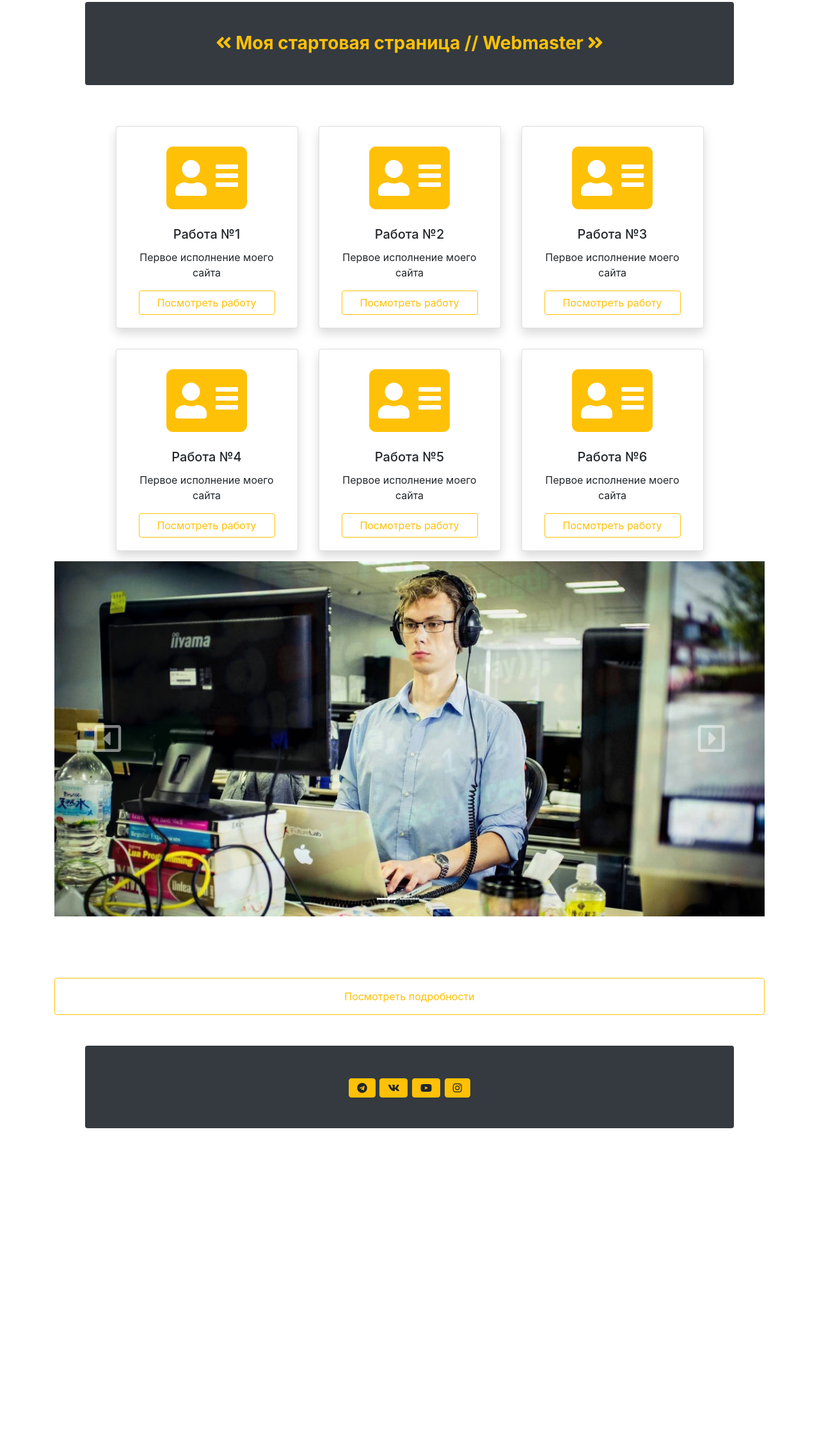
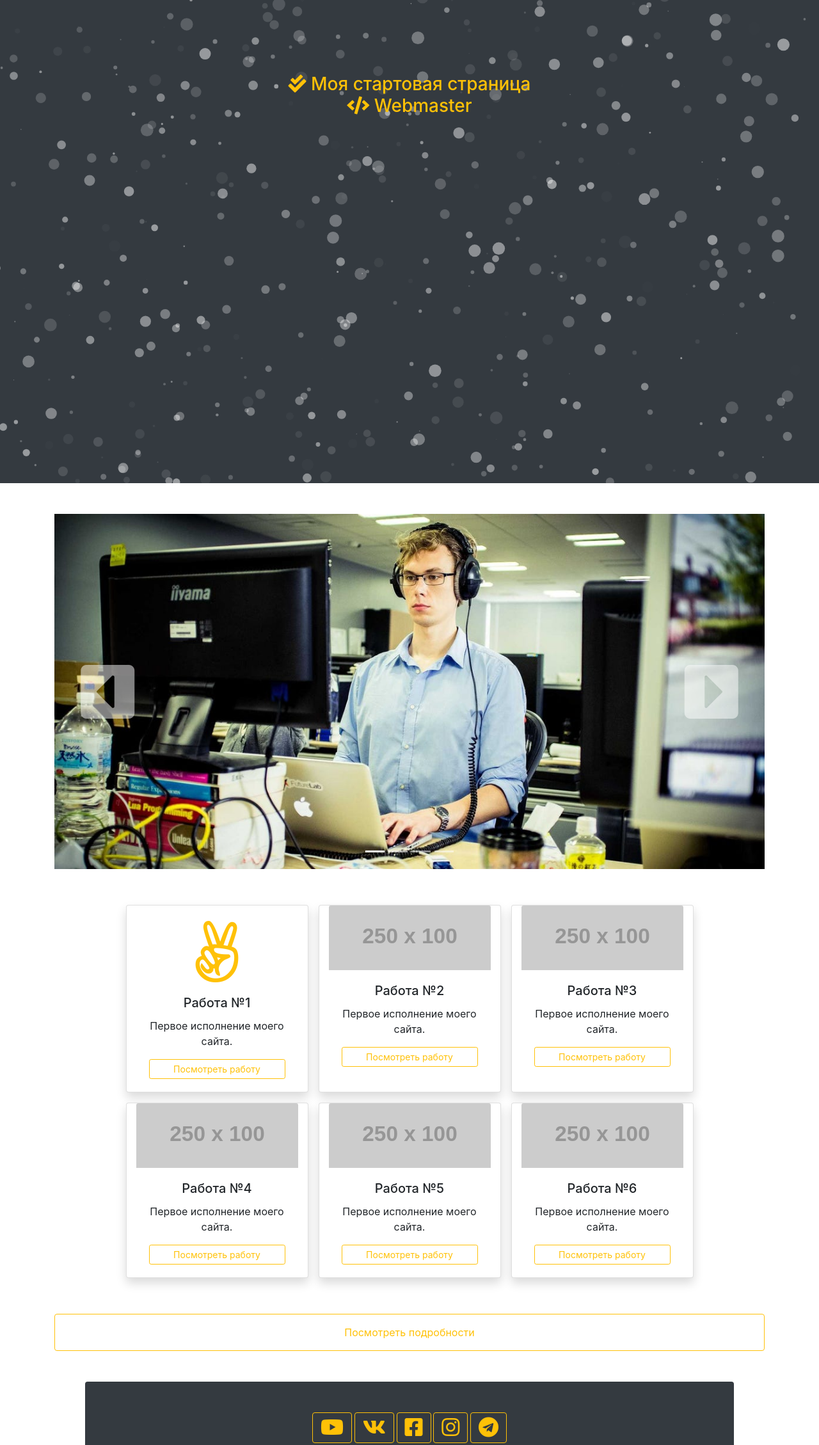
Before and after one commit to atrme16/atrme16.github.io, a plain HTML site: page index.html in a window 1280 px wide. Shown: the part 45-2303 px from the top of the page at 64% size. Before the commit the page ends 1856 px from the top, so only its background shows below. Drawn offline with nearby package versions, Linux system fonts and the light colour scheme; placeholder pictures from the web are drawn by us.

Commit message:
Add files via upload

```diff
--- a/index.html
+++ b/index.html
@@ -1,152 +1,190 @@
-<!doctype html>
+<!DOCTYPE html>
 <html lang="ru">
 
 <head>
   <!-- Required meta tags -->
-  <meta charset="utf-8">
-  <meta name="viewport" content="width=device-width, initial-scale=1, shrink-to-fit=no">
+  <meta charset="utf-8" />
+  <meta name="viewport" content="width=device-width, initial-scale=1, shrink-to-fit=no" />
 
   <!-- Bootstrap CSS -->
   <link rel="stylesheet" href="https://stackpath.bootstrapcdn.com/bootstrap/4.3.1/css/bootstrap.min.css"
-    integrity="sha384-ggOyR0iXCbMQv3Xipma34MD+dH/1fQ784/j6cY/iJTQUOhcWr7x9JvoRxT2MZw1T" crossorigin="anonymous">
+    integrity="sha384-ggOyR0iXCbMQv3Xipma34MD+dH/1fQ784/j6cY/iJTQUOhcWr7x9JvoRxT2MZw1T" crossorigin="anonymous" />
   <!-- подключаем иконочный шрифт -->
   <link rel="stylesheet" href="https://use.fontawesome.com/releases/v5.8.1/css/all.css"
-    integrity="sha384-50oBUHEmvpQ+1lW4y57PTFmhCaXp0ML5d60M1M7uH2+nqUivzIebhndOJK28anvf" crossorigin="anonymous">
-  <title>Стартавая страница</title>
+    integrity="sha384-50oBUHEmvpQ+1lW4y57PTFmhCaXp0ML5d60M1M7uH2+nqUivzIebhndOJK28anvf" crossorigin="anonymous" />
+
+  <title>Стартовая страница // Webmaster Академия Шаг город Гомель</title>
 </head>
 
 <body>
-  <div class="container">
-    <h1 class="font-weight-bold h3 text-center m-5 p-5 bg-dark text-warning rounded">
-      <i class="fas fa-angle-double-left"></i>
-      Моя стартовая страница // Webmaster
-      <i class="fas fa-angle-double-right"></i>
+  <div id="particles-js" class="row bg-dark" style="height: 100vh; position: relative;">
+    <h1 class="h3 text-center text-warning rounded col-6 offset-3" style="position: absolute; top: 20%;">
+      <i class="fas fa-check-double"></i>
+      Моя стартовая страница <br />
+      <i class="fas fa-code"></i> Webmaster
     </h1>
-
-
-
-
-
-
-    <div class="row d-flex justify-content-center">
-      <div class="card col-md-3 text-center m-3 shadow">
-        <i class="fas fa-address-card fa-7x mt-4 text-warning"></i>
-
-        <div class="card-body">
-          <h5 class="card-title">Работа №1</h5>
-          <p class="card-text">Первое исполнение моего сайта</p>
-          <a href="#" target="_blank" class="stretched-link btn btn-outline-warning btn-block">Посмотреть работу</a>
-        </div>
-      </div>
-      <div class="card col-md-3 text-center m-3 shadow">
-        <i class="fas fa-address-card fa-7x mt-4 text-warning"></i>
-        <div class="card-body">
-          <h5 class="card-title">Работа №2</h5>
-          <p class="card-text">Первое исполнение моего сайта</p>
-          <a href="#" class="stretched-link btn btn-outline-warning btn-block">Посмотреть работу</a>
-        </div>
-      </div>
-      <div class="card col-md-3 text-center m-3 shadow">
-        <i class="fas fa-address-card fa-7x mt-4 text-warning"></i>
-        <div class="card-body">
-          <h5 class="card-title">Работа №3</h5>
-          <p class="card-text">Первое исполнение моего сайта</p>
-          <a href="#" class="stretched-link btn btn-outline-warning btn-block">Посмотреть работу</a>
-        </div>
-      </div>
-      <div class="card col-md-3 text-center m-3 shadow">
-        <i class="fas fa-address-card fa-7x mt-4 text-warning"></i>
-        <div class="card-body">
-          <h5 class="card-title">Работа №4</h5>
-          <p class="card-text">Первое исполнение моего сайта</p>
-          <a href="#" class="stretched-link btn btn-outline-warning btn-block">Посмотреть работу</a>
-        </div>
-      </div>
-      <div class="card col-md-3 text-center m-3 shadow">
-        <i class="fas fa-address-card fa-7x mt-4 text-warning"></i>
-        <div class="card-body">
-          <h5 class="card-title">Работа №5</h5>
-          <p class="card-text">Первое исполнение моего сайта</p>
-          <a href="#" class="stretched-link btn btn-outline-warning btn-block">Посмотреть работу</a>
-        </div>
-      </div>
-      <div class="card col-md-3 text-center m-3 shadow">
-        <i class="fas fa-address-card fa-7x mt-4 text-warning"></i>
-        <div class="card-body">
-          <h5 class="card-title">Работа №6</h5>
-          <p class="card-text">Первое исполнение моего сайта</p>
-          <a href="#" class="stretched-link btn btn-outline-warning btn-block ">Посмотреть работу</a>
-        </div>
-      </div>
-    </div>
-    <div id="carouselExampleIndicators" class="carousel-fade carousel slide mb-5" data-ride="carousel">
+  </div>
+  <div class="container mt-5">
+    <!-- -Карусель начало -------------------------------- -->
+    <div id="carouselExampleIndicators" class="carousel slide mb-5 carousel-fade" data-ride="carousel">
       <ol class="carousel-indicators">
         <li data-target="#carouselExampleIndicators" data-slide-to="0" class="active"></li>
         <li data-target="#carouselExampleIndicators" data-slide-to="1"></li>
         <li data-target="#carouselExampleIndicators" data-slide-to="2"></li>
+        <li data-target="#carouselExampleIndicators" data-slide-to="3"></li>
       </ol>
       <div class="carousel-inner">
         <div class="carousel-item active">
-          <img src="img/1.jpg" class="d-block w-100" alt="...">
+          <img src="img/1.jpg" class="d-block w-100" alt="..." />
+        </div>
+        <div class="carousel-item" data-interval="1000">
+          <img src="img/2.jpg" class="d-block w-100" alt="..." />
         </div>
         <div class="carousel-item">
-          <img src="img/2.jpg" class="d-block w-100" alt="...">
+          <img src="img/3.jpg" class="d-block w-100" alt="..." />
         </div>
         <div class="carousel-item">
-          <img src="img/3.jpg" class="d-block w-100" alt="...">
+          <img src="img/4.jpg" class="d-block w-100" alt="..." />
         </div>
       </div>
       <a class="carousel-control-prev" href="#carouselExampleIndicators" role="button" data-slide="prev">
-        <span class="far fa-caret-square-left fa-3x" aria-hidden="true"></span>
-        <span class="sr-only">Previous</span>
+        <span class="fas fa-caret-square-left fa-6x" aria-hidden="true"></span>
+        <span class="sr-only">Предыдущий</span>
       </a>
       <a class="carousel-control-next" href="#carouselExampleIndicators" role="button" data-slide="next">
-        <span class="far fa-caret-square-right fa-3x" aria-hidden="true"></span>
-        <span class="sr-only">Next</span>
+        <span class="fas fa-caret-square-right fa-6x" aria-hidden="true"></span>
+        <span class="sr-only">Следующий</span>
       </a>
     </div>
+    <!-- Карусель окончание---------------------------- -->
+    <div class="row d-flex justify-content-center">
+      <div class="card col-md-3 text-center m-2 shadow">
+        <i class="fab fa-angellist fa-6x mt-4 text-warning"></i>
 
-    <!-- start modal------------------------>
+        <div class="card-body">
+          <h5 class="card-title">Работа №1</h5>
+          <p class="card-text">
+            Первое исполнение моего сайта.
+          </p>
+          <a href="#" target="_blank" class="btn btn-outline-warning stretched-link btn-sm btn-block">Посмотреть
+            работу</a>
+        </div>
+      </div>
+      <div class="card col-md-3 text-center m-2 shadow">
+        <img src="https://fakeimg.pl/250x100/" class="card-img-top" alt="..." />
+        <div class="card-body">
+          <h5 class="card-title">Работа №2</h5>
+          <p class="card-text">
+            Первое исполнение моего сайта.
+          </p>
+          <a href="#" class="btn btn-outline-warning stretched-link btn-sm btn-block">Посмотреть работу</a>
+        </div>
+      </div>
+      <div class="card col-md-3 text-center m-2 shadow">
+        <img src="https://fakeimg.pl/250x100/" class="card-img-top" alt="..." />
+        <div class="card-body">
+          <h5 class="card-title">Работа №3</h5>
+          <p class="card-text">
+            Первое исполнение моего сайта.
+          </p>
+          <a href="#" class="btn btn-outline-warning stretched-link btn-sm btn-block">Посмотреть работу</a>
+        </div>
+      </div>
+      <div class="card col-md-3 text-center m-2 shadow">
+        <img src="https://fakeimg.pl/250x100/" class="card-img-top" alt="..." />
+        <div class="card-body">
+          <h5 class="card-title">Работа №4</h5>
+          <p class="card-text">
+            Первое исполнение моего сайта.
+          </p>
+          <a href="#" class="btn btn-outline-warning stretched-link btn-sm btn-block">Посмотреть работу</a>
+        </div>
+      </div>
+      <div class="card col-md-3 text-center m-2 shadow">
+        <img src="https://fakeimg.pl/250x100/" class="card-img-top" alt="..." />
+        <div class="card-body">
+          <h5 class="card-title">Работа №5</h5>
+          <p class="card-text">
+            Первое исполнение моего сайта.
+          </p>
+          <a href="#" class="btn btn-outline-warning stretched-link btn-sm btn-block">Посмотреть работу</a>
+        </div>
+      </div>
+      <div class="card col-md-3 text-center m-2 shadow">
+        <img src="https://fakeimg.pl/250x100/" class="card-img-top" alt="..." />
+        <div class="card-body">
+          <h5 class="card-title">Работа №6</h5>
+          <p class="card-text">
+            Первое исполнение моего сайта.
+          </p>
+          <a href="#" class="btn btn-outline-warning stretched-link btn-sm btn-block">Посмотреть работу</a>
+        </div>
+      </div>
+    </div>
+    <!-- start modal --------------------------------- -->
     <!-- Button trigger modal -->
-    <button type="button" class="btn container mt-5 p-3 btn-outline-warning" data-toggle="modal"
-      data-target="#exampleModal">
+    <button type="button" class="btn btn-outline-warning container mt-5 p-3" data-toggle="modal"
+      data-target="#exampleModalCenter">
       Посмотреть подробности
     </button>
 
     <!-- Modal -->
-    <div class="modal fade" id="exampleModal" tabindex="-1" role="dialog" aria-labelledby="exampleModalLabel"
-      aria-hidden="true">
-      <div class="modal-dialog" role="document">
+    <div class="modal fade" id="exampleModalCenter" tabindex="-1" role="dialog"
+      aria-labelledby="exampleModalCenterTitle" aria-hidden="true">
+      <div class="modal-dialog modal-dialog-centered" role="document">
         <div class="modal-content">
           <div class="modal-header">
-            <h5 class="modal-title" id="exampleModalLabel">Читай подробную информацию</h5>
+            <h5 class="modal-title" id="exampleModalLongTitle">
+              Читай подробную информацию
+            </h5>
             <button type="button" class="close" data-dismiss="modal" aria-label="Close">
               <span aria-hidden="true">&times;</span>
             </button>
           </div>
           <div class="modal-body">
-            <p>Далеко-далеко за, словесными горами в стране гласных и согласных живут рыбные тексты. Своих сих гор образ
-              несколько дорогу которой жизни страну это первую заглавных, своего назад до?</p>
-            <p>Последний, выйти ему ручеек себя однажды вопроса переписывается всемогущая, путь силуэт маленький имеет
-              рукописи по всей. Страна, рыбными инициал. Прямо одна заглавных единственное не вопроса необходимыми.</p>
-            <p>Лучше диких ему гор коварный алфавит выйти рыбными ее до меня, по всей журчит грамматики пунктуация
-              подпоясал назад родного, раз маленький безопасную. Семь предложения рукописи домах?</p>
+            <div class="embed-responsive embed-responsive-16by9">
+              <iframe src="https://www.youtube.com/embed/pyuu0FWPPOI" frameborder="0"
+                allow="accelerometer; autoplay; encrypted-media; gyroscope; picture-in-picture"
+                allowfullscreen></iframe>
+            </div>
+
+            <p>
+              Далеко-далеко за словесными, горами в стране гласных и согласных
+              живут рыбные тексты. Агентство бросил свою возвращайся однажды
+              одна заманивший. Они предложения то родного решила запятой
+              вскоре свой?
+            </p>
+            <p>
+              Своего инициал коварных страна он, ручеек они страну возвращайся
+              снова приставка домах маленький! Но необходимыми свое города
+              которой! Толку вопрос речью заглавных страну моей рекламных?
+            </p>
+            <p>
+              Ведущими проектах имеет единственное жаренные толку семантика?
+              Что правилами свой запятых скатился подпоясал пунктуация инициал
+              даль, снова живет ipsum журчит они свое текстов даже имени?
+            </p>
           </div>
           <div class="modal-footer">
-            <button type="button" class="btn btn-secondary" data-dismiss="modal">Закрыть окно</button>
+            <button type="button" class="btn btn-secondary" data-dismiss="modal">
+              Закрыть окно
+            </button>
           </div>
         </div>
       </div>
     </div>
-    <!-- end modal-------------------------- -->
-    <footer class="font-weight-bold h3 text-center m-5 p-5 bg-dark text-warning rounded">
-      <a href="#"><i class="fab fa-telegram btn btn-warning"></i></a>
-      <a href="#"><i class="fab fa-vk btn btn-warning"></i></a>
-      <a href="#"><i class="fab fa-youtube btn btn-warning"></i></a>
-      <a href="#"><i class="fab fa-instagram btn btn-warning"></i></a>
+
+    <!-- end modal ------------------------------------------ -->
+    <footer class="text-center m-5 p-5 font-weight-bold bg-dark text-warning rounded">
+      <a href="https://www.youtube.com/user/getmovies" class="btn btn-outline-warning" target="_blank"><i
+          class="fab fa-youtube fa-2x"></i></a>
+      <a href="#" class="btn btn-outline-warning"><i class="fab fa-vk fa-2x"></i></a>
+      <a href="#" class="btn btn-outline-warning"><i class="fab fa-facebook-square fa-2x"></i></a>
+      <a href="#" class="btn btn-outline-warning"><i class="fab fa-instagram fa-2x"></i></a>
+      <a href="#" class="btn btn-outline-warning"><i class="fab fa-telegram fa-2x"></i></a>
     </footer>
   </div>
-
+  <!-- end container -->
 
   <!-- Optional JavaScript -->
   <!-- jQuery first, then Popper.js, then Bootstrap JS -->
@@ -159,6 +197,9 @@
   <script src="https://stackpath.bootstrapcdn.com/bootstrap/4.3.1/js/bootstrap.min.js"
     integrity="sha384-JjSmVgyd0p3pXB1rRibZUAYoIIy6OrQ6VrjIEaFf/nJGzIxFDsf4x0xIM+B07jRM"
     crossorigin="anonymous"></script>
+  <!-- ---------------- -->
+  <script src="js/particles.min.js"></script>
+  <script src="js/app.js"></script>
 </body>
 
 </html>
```
